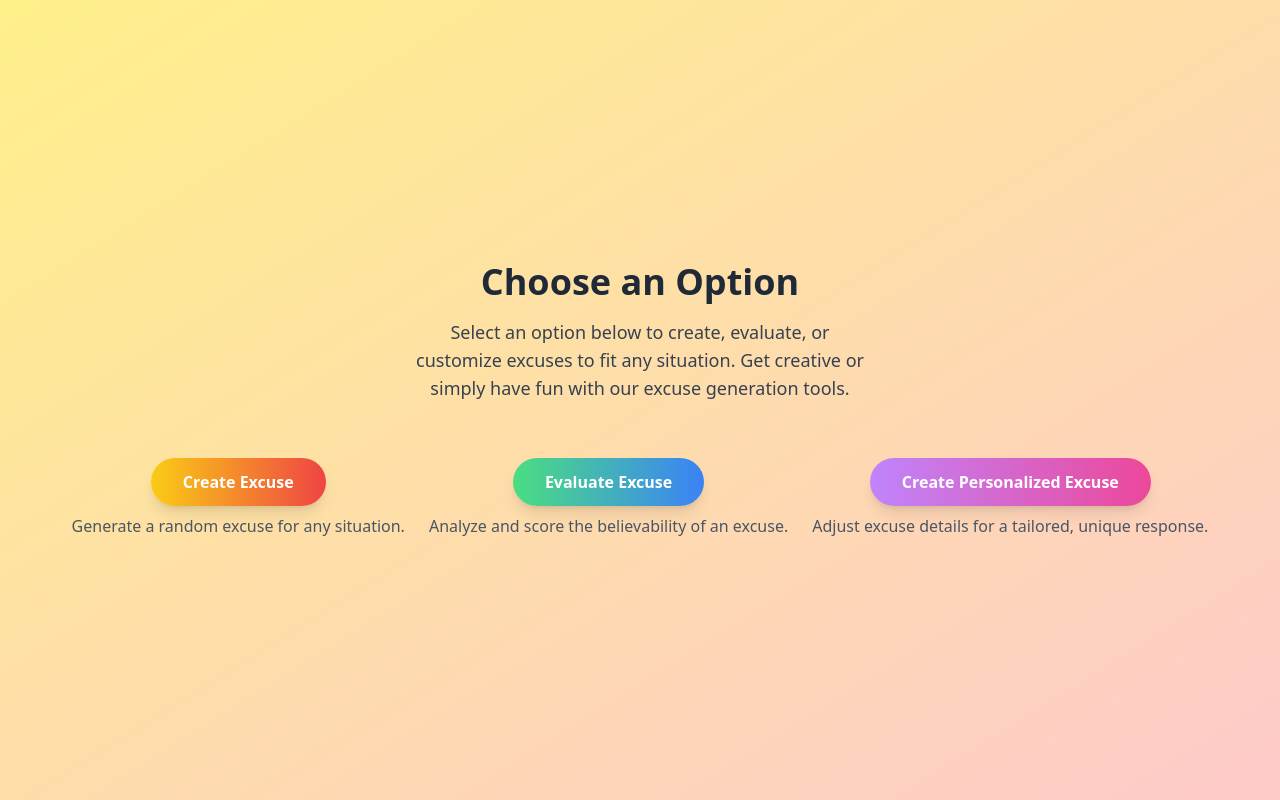
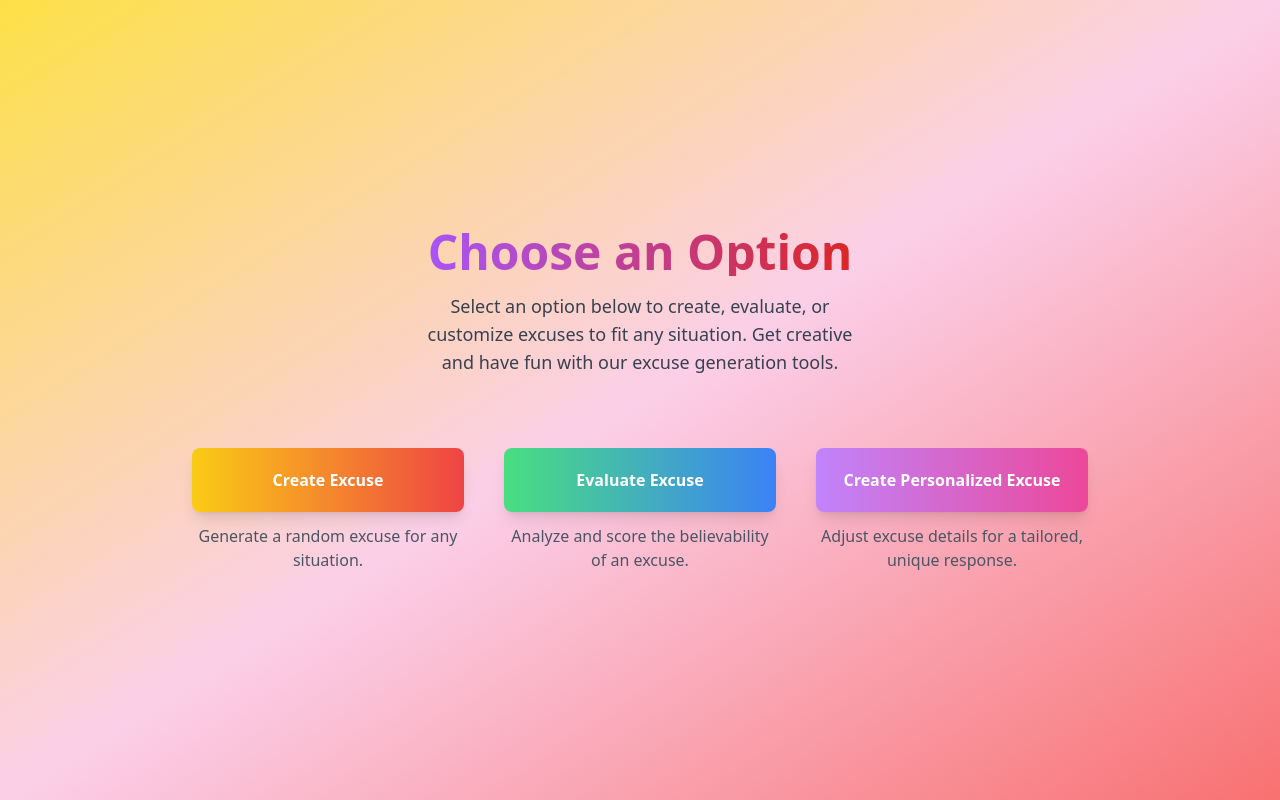
Before and after one commit to SilentCodeSage/Useless-Project, a React (Vite) app in the folder frontend/: page /options in a window 1280 px wide. Built offline with nearby package versions, Linux system fonts and the light colour scheme.

Commit message:
update README

```diff
--- a/frontend/src/components/ExcuseGenerator.jsx
+++ b/frontend/src/components/ExcuseGenerator.jsx
@@ -1,6 +1,6 @@
 import axios from "axios";
 import React, { useState } from "react";
-import { Link } from "react-router-dom"; // Import Link
+import { Link } from "react-router-dom";
 
 const ExcuseGenerator = () => {
   const [situation, setSituation] = useState("");
@@ -19,7 +19,7 @@ const ExcuseGenerator = () => {
         prompt: situation,
       });
 
-      console.log("API Response:", response.data); // Log the response
+      console.log("API Response:", response.data);
 
       if (response.data && response.data.candidates && response.data.candidates.length > 0) {
         const text = response.data.candidates[0].content.parts[0].text;
@@ -37,14 +37,14 @@ const ExcuseGenerator = () => {
   };
 
   return (
-    <div className="flex flex-col items-center justify-center min-h-screen bg-gradient-to-br from-yellow-200 to-red-200 p-5">
-      <h2 className="text-5xl font-bold text-center text-gray-800 mb-6">
+    <div className="flex flex-col items-center justify-center min-h-screen bg-gradient-to-br from-yellow-300 via-pink-300 to-red-400 p-5 animate-gradient-x">
+      <h2 className="text-5xl font-extrabold text-center text-gray-800 mb-6 bg-clip-text text-transparent bg-gradient-to-r from-purple-500 to-red-600 animate-text-sparkle">
         Excuse Generator
       </h2>
 
       <form
         onSubmit={handleSubmit}
-        className="bg-white rounded-lg shadow-lg p-8 w-full max-w-xl transition-transform transform hover:scale-105"
+        className="bg-white rounded-lg shadow-lg p-8 w-full max-w-xl transform transition-all duration-500 hover:scale-105"
       >
         <label className="block mb-4">
           <span className="text-gray-700 text-lg font-semibold">
@@ -54,13 +54,13 @@ const ExcuseGenerator = () => {
             value={situation}
             onChange={(e) => setSituation(e.target.value)}
             placeholder="Type your situation here..."
-            className="textarea textarea-bordered border-gray-300 bg-gray-50 text-gray-800 rounded-lg py-3 px-4 resize-none h-32 w-full mt-2"
+            className="textarea textarea-bordered border-gray-300 bg-gray-50 text-gray-800 rounded-lg py-3 px-4 resize-none h-32 w-full mt-2 focus:ring-2 focus:ring-yellow-300 transition-all duration-300"
             required
           />
         </label>
         <button
           type="submit"
-          className="w-full py-3 mt-4 text-lg font-semibold text-white bg-gradient-to-r from-yellow-400 to-red-500 rounded-full shadow-lg hover:opacity-90 transition duration-300"
+          className="w-full py-3 mt-4 text-lg font-semibold text-white bg-gradient-to-r from-yellow-400 to-red-500 rounded-full shadow-lg hover:shadow-xl hover:scale-105 transition-all duration-500 ease-out animate-pulse-slow"
         >
           Generate Excuses
         </button>
@@ -76,14 +76,14 @@ const ExcuseGenerator = () => {
 
       {excuses.length > 0 && (
         <div className="mt-8 w-full max-w-xl">
-          <h3 className="text-3xl font-semibold text-gray-800 mb-4 text-center">
+          <h3 className="text-3xl font-semibold text-gray-800 mb-4 text-center bg-clip-text text-transparent bg-gradient-to-r from-purple-500 to-red-600">
             Generated Excuses
           </h3>
           <div className="grid grid-cols-1 gap-4">
             {excuses.map((excuse, index) => (
               <div
                 key={index}
-                className="bg-white rounded-lg shadow-md p-4 text-center transition-transform transform hover:scale-105"
+                className="bg-white rounded-lg shadow-md p-4 text-center transform transition-all duration-500 hover:scale-105"
               >
                 <p className="text-lg text-gray-700">{excuse}</p>
               </div>
@@ -92,9 +92,8 @@ const ExcuseGenerator = () => {
         </div>
       )}
 
-      {/* Link to SliderComponent for personalized excuse */}
       <div className="mt-6 text-center">
-        <Link to="/customExcuse" className="text-blue-600 hover:underline">
+        <Link to="/customExcuse" className="text-blue-600 text-lg font-semibold hover:underline">
           Get a More Personalized Excuse
         </Link>
       </div>
--- a/frontend/src/components/HomePage.jsx
+++ b/frontend/src/components/HomePage.jsx
@@ -10,14 +10,18 @@ const HomePage = () => {
   };
 
   return (
-    <div className="flex flex-col items-center justify-center min-h-screen bg-gradient-to-br from-yellow-200 to-red-200 p-5">
-      <h1 className="text-5xl font-bold text-gray-800 mb-4">Welcome to the Excuse Generator!</h1>
-      <p className="text-lg text-gray-700 mb-6 text-center max-w-md">
-        Tired of making excuses? Let our AI-powered Excuse Generator do the work for you! Create personalized excuses for any situation, adjust absurdity levels, and have fun!
+    <div className="flex flex-col items-center justify-center min-h-screen bg-gradient-to-br from-yellow-300 via-pink-300 to-red-400 animate-gradient-x p-5 transition-all duration-700">
+      <h1 className="text-5xl font-extrabold text-gray-800 mb-4 bg-clip-text text-transparent bg-gradient-to-r from-purple-500 to-red-600 animate-text-sparkle">
+        Welcome to the Excuse Generator!
+      </h1>
+      <p className="text-lg text-gray-700 mb-6 text-center max-w-md transition-opacity duration-1000 opacity-80 hover:opacity-100">
+        Tired of making excuses? Let our AI-powered Excuse Generator do the work
+        for you! Create personalized excuses for any situation, adjust absurdity
+        levels, and have fun!
       </p>
       <button
         onClick={handleGetStarted}
-        className="mt-4 bg-gradient-to-r from-yellow-400 to-red-500 text-white font-bold py-2 px-6 rounded-full shadow-lg hover:opacity-90 transition duration-300"
+        className="mt-4 bg-gradient-to-r from-yellow-400 to-red-500 text-white font-bold py-2 px-6 rounded-full shadow-lg hover:shadow-xl transform hover:scale-105 transition-all duration-500 ease-out animate-pulse-slow"
       >
         Get Started
       </button>
--- a/frontend/src/components/OptionsPage.jsx
+++ b/frontend/src/components/OptionsPage.jsx
@@ -1,4 +1,3 @@
-// OptionsPage.js
 import React from "react";
 import { useNavigate } from "react-router-dom";
 
@@ -6,54 +5,61 @@ const OptionsPage = () => {
   const navigate = useNavigate();
 
   const handleCreateExcuse = () => {
-    navigate("/contextualExcuse"); // Redirect to the ExcuseGenerator component
+    navigate("/contextualExcuse");
   };
 
   const handleEvaluateExcuse = () => {
-    navigate("/evaluate"); // Redirect to the Evaluate component
+    navigate("/evaluate");
   };
 
   const handlePersonalizedExcuse = () => {
-    navigate("/customExcuse"); // Redirect to the SliderComponent
+    navigate("/customExcuse");
   };
 
   return (
-    <div className="flex flex-col items-center justify-center min-h-screen bg-gradient-to-br from-yellow-200 to-red-200 p-5">
-      <h1 className="text-4xl font-bold text-gray-800 mb-4">Choose an Option</h1>
-      <p className="text-lg text-gray-700 mb-8 text-center max-w-md">
-        Select an option below to create, evaluate, or customize excuses to fit any situation. Get creative or simply
-        have fun with our excuse generation tools.
+    <div className="flex flex-col items-center justify-center min-h-screen bg-gradient-to-br from-yellow-300 via-pink-200 to-red-400 p-5 animate-gradient-x">
+      <h1 className="text-5xl font-extrabold text-gray-800 mb-4 bg-clip-text text-transparent bg-gradient-to-r from-purple-500 to-red-600 animate-text-sparkle">
+        Choose an Option
+      </h1>
+      <p className="text-lg text-gray-700 mb-12 text-center max-w-md">
+        Select an option below to create, evaluate, or customize excuses to fit any situation. Get creative and have fun with our excuse generation tools.
       </p>
 
-      <div className="flex flex-row justify-center space-x-6 mt-6">
-        <div className="text-center">
+      <div className="grid grid-cols-1 md:grid-cols-3 gap-10 mt-6 w-full max-w-4xl">
+        <div className="text-center transform transition-all duration-500 hover:scale-105">
           <button
             onClick={handleCreateExcuse}
-            className="bg-gradient-to-r from-yellow-400 to-red-500 text-white font-bold py-3 px-8 rounded-full shadow-lg hover:opacity-90 transition duration-300"
+            className="w-full py-5 bg-gradient-to-r from-yellow-400 to-red-500 text-white font-bold rounded-lg shadow-lg hover:shadow-xl transition duration-300"
           >
             Create Excuse
           </button>
-          <p className="mt-2 text-gray-600">Generate a random excuse for any situation.</p>
+          <p className="mt-3 text-gray-600">
+            Generate a random excuse for any situation.
+          </p>
         </div>
 
-        <div className="text-center">
+        <div className="text-center transform transition-all duration-500 hover:scale-105">
           <button
             onClick={handleEvaluateExcuse}
-            className="bg-gradient-to-r from-green-400 to-blue-500 text-white font-bold py-3 px-8 rounded-full shadow-lg hover:opacity-90 transition duration-300"
+            className="w-full py-5 bg-gradient-to-r from-green-400 to-blue-500 text-white font-bold rounded-lg shadow-lg hover:shadow-xl transition duration-300"
           >
             Evaluate Excuse
           </button>
-          <p className="mt-2 text-gray-600">Analyze and score the believability of an excuse.</p>
+          <p className="mt-3 text-gray-600">
+            Analyze and score the believability of an excuse.
+          </p>
         </div>
 
-        <div className="text-center">
+        <div className="text-center transform transition-all duration-500 hover:scale-105">
           <button
             onClick={handlePersonalizedExcuse}
-            className="bg-gradient-to-r from-purple-400 to-pink-500 text-white font-bold py-3 px-8 rounded-full shadow-lg hover:opacity-90 transition duration-300"
+            className="w-full py-5 bg-gradient-to-r from-purple-400 to-pink-500 text-white font-bold rounded-lg shadow-lg hover:shadow-xl transition duration-300"
           >
             Create Personalized Excuse
           </button>
-          <p className="mt-2 text-gray-600">Adjust excuse details for a tailored, unique response.</p>
+          <p className="mt-3 text-gray-600">
+            Adjust excuse details for a tailored, unique response.
+          </p>
         </div>
       </div>
     </div>
```
Also changed, not shown: 1 other file (tests, documents, lock files or other folders).
